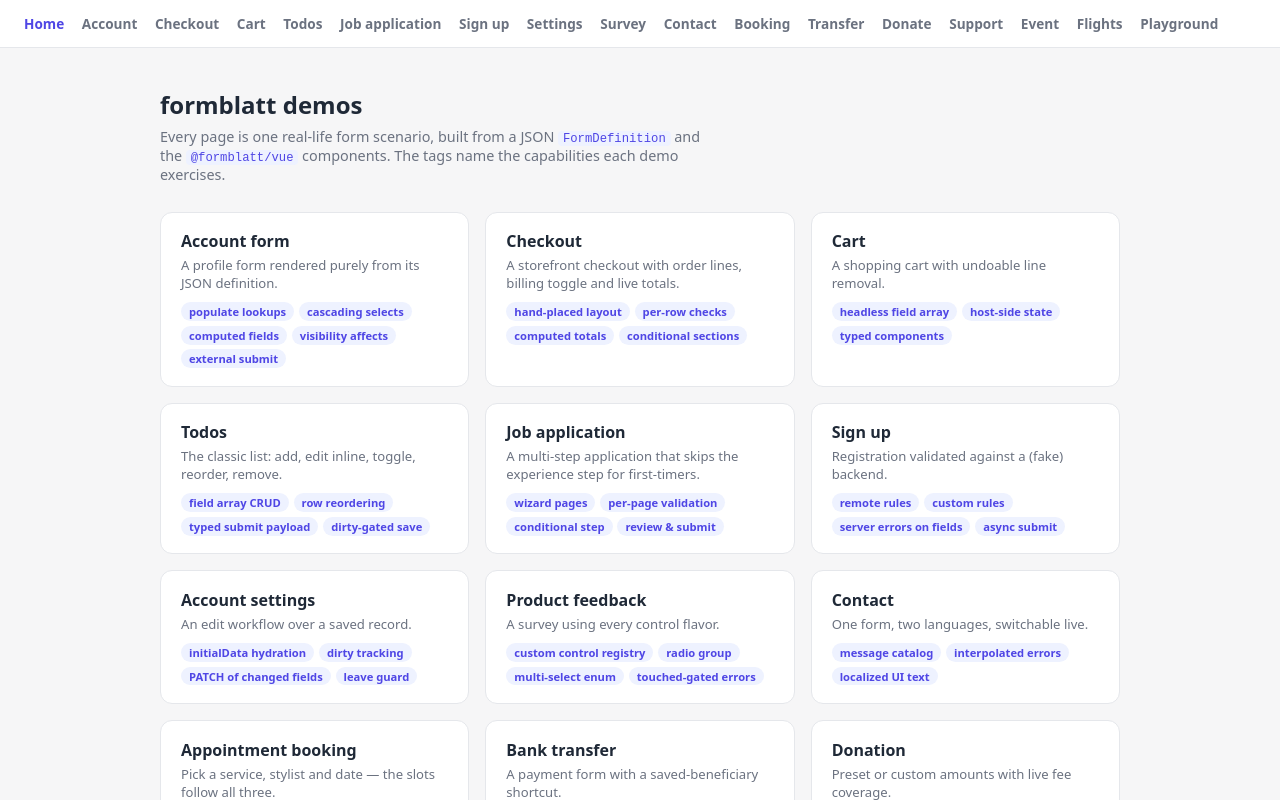
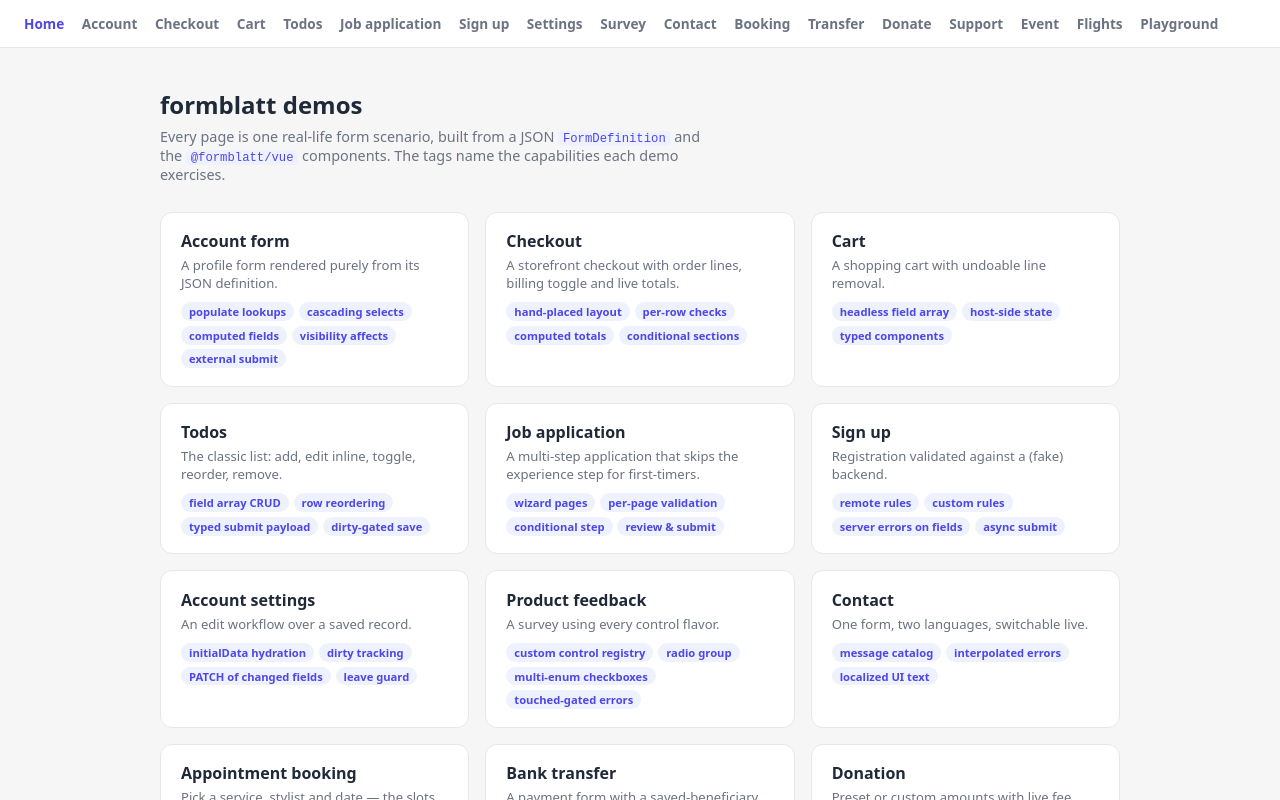
Before and after one commit to formblatt-org/formblatt, a Nuxt app in the folder apps/demo/: page / in a window 1280 px wide. Shown: the top 800 px of the page. Built offline with nearby package versions, Linux system fonts and the light colour scheme.

Commit message:
update survey copy for the checkbox group

```diff
--- a/apps/demo/app/pages/index.vue
+++ b/apps/demo/app/pages/index.vue
@@ -47,7 +47,7 @@ const DEMOS = [
     to: "/survey",
     title: "Product feedback",
     scenario: "A survey using every control flavor.",
-    features: ["custom control registry", "radio group", "multi-select enum", "touched-gated errors"],
+    features: ["custom control registry", "radio group", "multi-enum checkboxes", "touched-gated errors"],
   },
   {
     to: "/contact",
--- a/apps/demo/app/pages/survey.vue
+++ b/apps/demo/app/pages/survey.vue
@@ -6,7 +6,7 @@ import StarRating from "../components/StarRating.vue";
 
 /**
  * Every control flavor in one form: a host-registered star rating (the
- * `controls` registry), a radio group, a multi-select enum and a textarea —
+ * `controls` registry), a radio group, a multi-enum checkbox group and a textarea —
  * with `errorDisplay: "touched"`, so validating from mount never yells at an
  * untouched field.
  */
@@ -29,8 +29,8 @@ const surveyDefinition: FormDefinition = {
       ],
     },
     {
-      // `multiple` stores a string[] — rendered as a multi-select
-      name: "usedFeatures", kind: "enum", multiple: true, control: "select", label: "Which capabilities do you use?",
+      // `multiple` stores a string[] — rendered as a checkbox group
+      name: "usedFeatures", kind: "enum", multiple: true, label: "Which capabilities do you use?",
       requiredMessage: "Pick at least one",
       options: [
         { label: "Validation rules", value: "validation" },
@@ -69,8 +69,8 @@ const sendFeedback = (values: unknown) => {
     <h1>Product feedback</h1>
     <p class="tagline">
       A survey built from the open control set: a custom star-rating control registered via
-      <code>controls</code>, a radio group, a multi-select enum — errors stay hidden until a
-      field was touched.
+      <code>controls</code>, a radio group, a multi-enum checkbox group — errors stay hidden
+      until a field was touched.
     </p>
 
     <div v-if="submitted" class="thanks">
```
